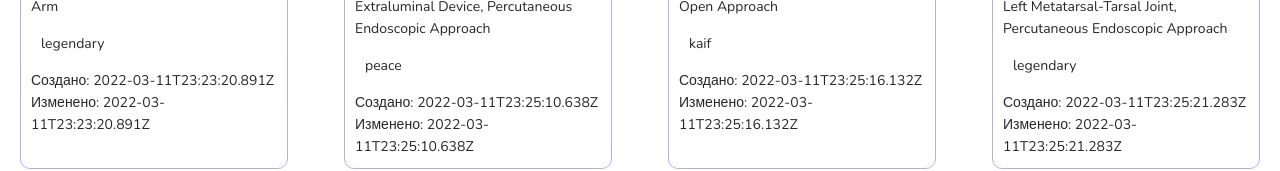
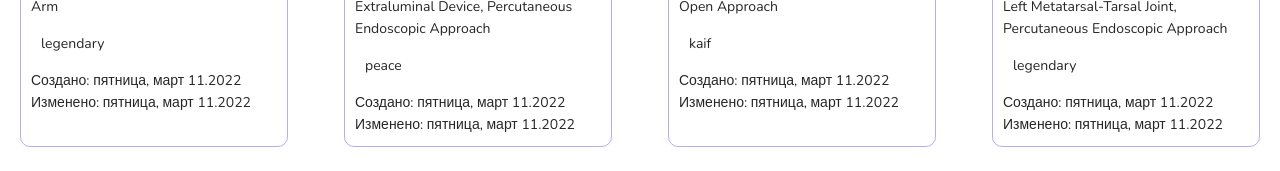
Before and after one commit to Ivol-ga/project_posts, a React app: page / in a window 1280 px wide. Shown: the part 655-826 px from the top of the page. Built offline with nearby package versions, Linux system fonts and the light colour scheme; a web font is replaced by a local one.

Commit message:
Стилизация даты Dayjs

```diff
--- a/src/components/Card/index.jsx
+++ b/src/components/Card/index.jsx
@@ -1,5 +1,8 @@
 import React from "react";
 import './styles.css';
+import dayjs from "dayjs";
+import 'dayjs/locale/ru';
+dayjs.locale('ru')
 
 export const Card = ({
   title,
@@ -10,6 +13,8 @@ export const Card = ({
   updated_at,
   author: { avatar, name, about, email },
 }) => {
+  const dataPostCreate = dayjs(created_at).format('dddd, MMMM DD.YYYY');
+  const dataPostUpdate = dayjs(updated_at).format('dddd, MMMM DD.YYYY');
   return (
     <div className="card">
       {/* <a href="#" className="card__link"> */}
@@ -25,8 +30,8 @@ export const Card = ({
           <div>{text}</div>
         </div>
         <div className="tags">{tags}</div>
-        <div className="card__created">Создано: {created_at}</div>
-        <div className="card__updated">Изменено: {updated_at}</div>
+        <div className="card__created">Создано: {dataPostCreate}</div>
+        <div className="card__updated">Изменено: {dataPostUpdate}</div>
       </div>
     </div>
   );
```
